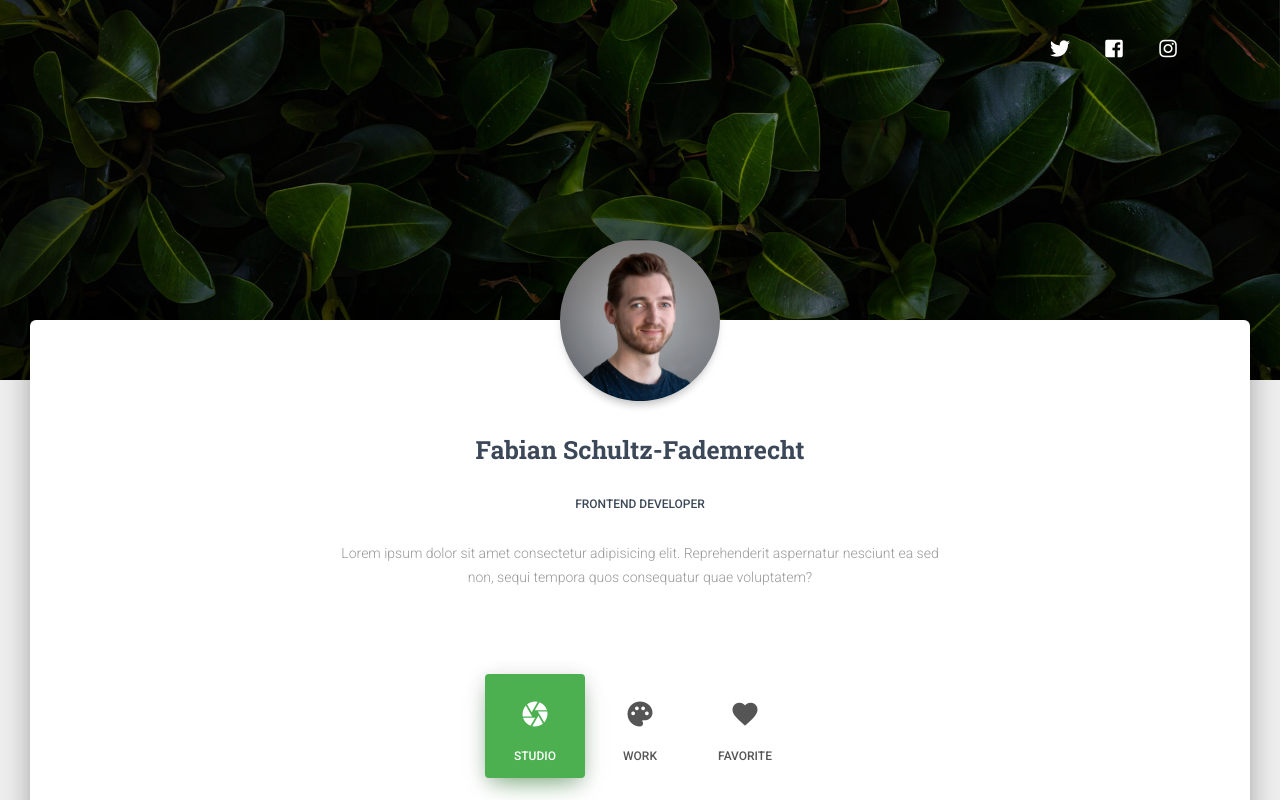
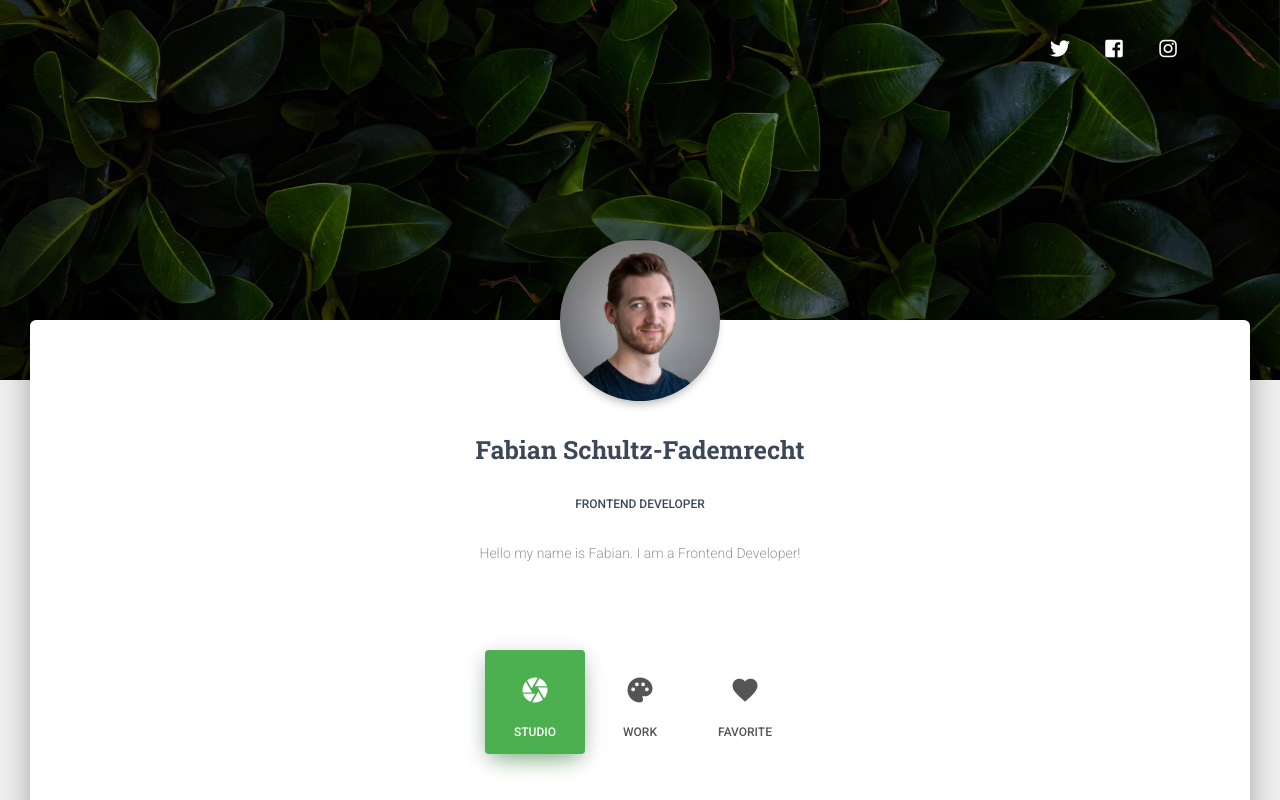
Before and after one commit to crypt32dll/crypt32dll.github.io, a Vue app: page / in a window 1280 px wide. Shown: the top 800 px of the page. Built offline with nearby package versions, Linux system fonts and the light colour scheme.

Commit message:
upgrade vue

```diff
--- a/babel.config.js
+++ b/babel.config.js
@@ -1,3 +1,3 @@
 module.exports = {
-  presets: ["@vue/app"]
+  presets: ["@vue/cli-plugin-babel/preset"]
 };
--- a/src/views/Profile.vue
+++ b/src/views/Profile.vue
@@ -26,9 +26,7 @@
           </div>
           <div class="description text-center">
             <p>
-              Lorem ipsum dolor sit amet consectetur adipisicing elit.
-              Reprehenderit aspernatur nesciunt ea sed non, sequi tempora quos
-              consequatur quae voluptatem?
+              Hello my name is Fabian. I am a Frontend Developer!
             </p>
           </div>
           <div class="profile-tabs">
```
Also changed, not shown: package.json (+6 -6 lines), src/layout/MainFooter.vue (+2 -6 lines), 1 other file (tests, documents, lock files or other folders).
